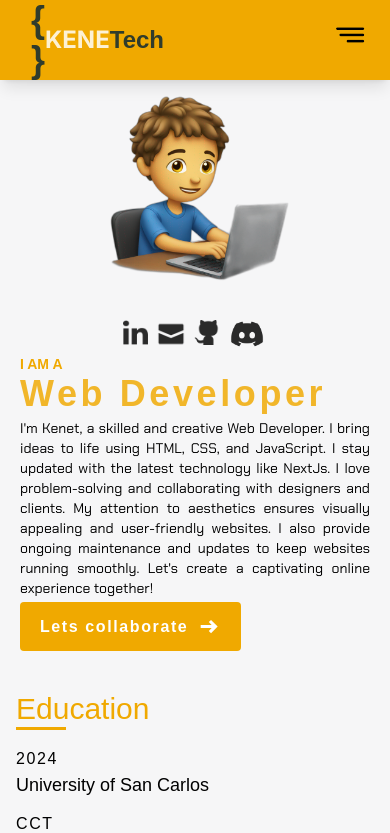
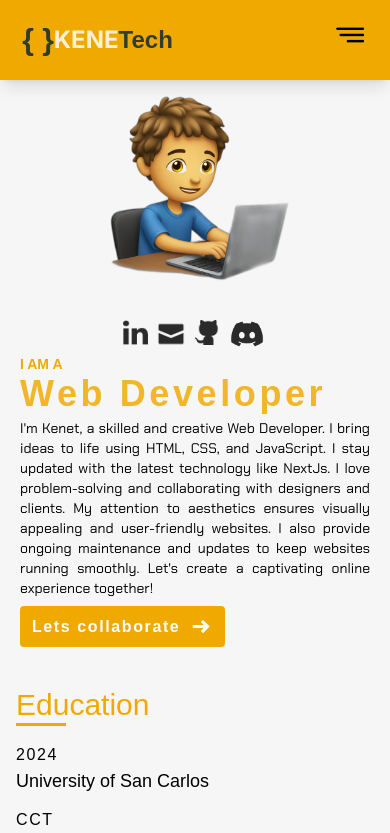
Before and after one commit to kenetmedez/portfolio, a Next.js app: page / in a window 390 px wide. Shown: the top 833 px of the page. Built offline with nearby package versions, Linux system fonts and the light colour scheme; a web font is replaced by a local one.

Commit message:
Fix: Navigation responsiveness

```diff
--- a/components/Hero.tsx
+++ b/components/Hero.tsx
@@ -36,9 +36,9 @@ const Hero = () => {
               </p>
             </div>
 
-            <div className="lg:mt-5 mt-1 flex items-center">
-              <button className=" bg-primary lg:0rounded-full rounded flex flex-row justify-center items-center px-5 py-3 text-white font-bold text-md  hover:bg-[#000] cursor-pointer group">
-                <p className="md:text-md text-md font-second tracking-widest">
+            <div className="lg:mt-5 mt-2 flex items-center">
+              <button className=" bg-primary lg:0rounded-full rounded flex flex-row justify-center items-center md:px-5 px-3 md:py-3 py-2 text-white font-bold text-md  hover:bg-[#000] cursor-pointer group">
+                <p className="text-md font-second tracking-widest">
                   {info?.buttonLabel}
                 </p>
                 <span className="pl-2 duration-500 group-hover:pl-4">
--- a/components/Navigation.tsx
+++ b/components/Navigation.tsx
@@ -35,13 +35,13 @@ const Navigation = () => {
   return (
     <nav className="w-full relative max-w-[1650px] mx-auto">
       <div className="z-50 mx-auto max-w-[1650px] fixed top-0 w-full max-h-lg h-[5rem] flex lg:flex-row justify-between items-center overflow-hidden bg-[#f0a900] font-poppins shadow-lg">
-        <div className="lg:w-3/12 md:mx-auto w-1/2 flex flex-row items-center justify-center px-5 ">
+        <div className="lg:w-3/12 w-1/2 flex flex-row items-center justify-center lg:px-5 ">
           <div key="home" className="flex items-start justify-start" id="home"
           onClick={()=>{
             scrollToId("home")
           }}>
-            <h1 className="animate-pulse flex flex-row items-center text-2xl text-white font-bold font-papyrus cursor-pointer hover:text-3xl duration-700 p-5">
-              <span className="text-[#092635] text-4xl font-second">
+            <h1 className="animate-pulse flex flex-row items-center text-2xl text-white font-bold font-papyrus cursor-pointer hover:text-3xl duration-700 md:p-5 p-2">
+              <span className="text-[#092635] md:text-4xl text-3xl font-second">
                 {`{ }`}{" "}
               </span>{" "}
               KENE
```
